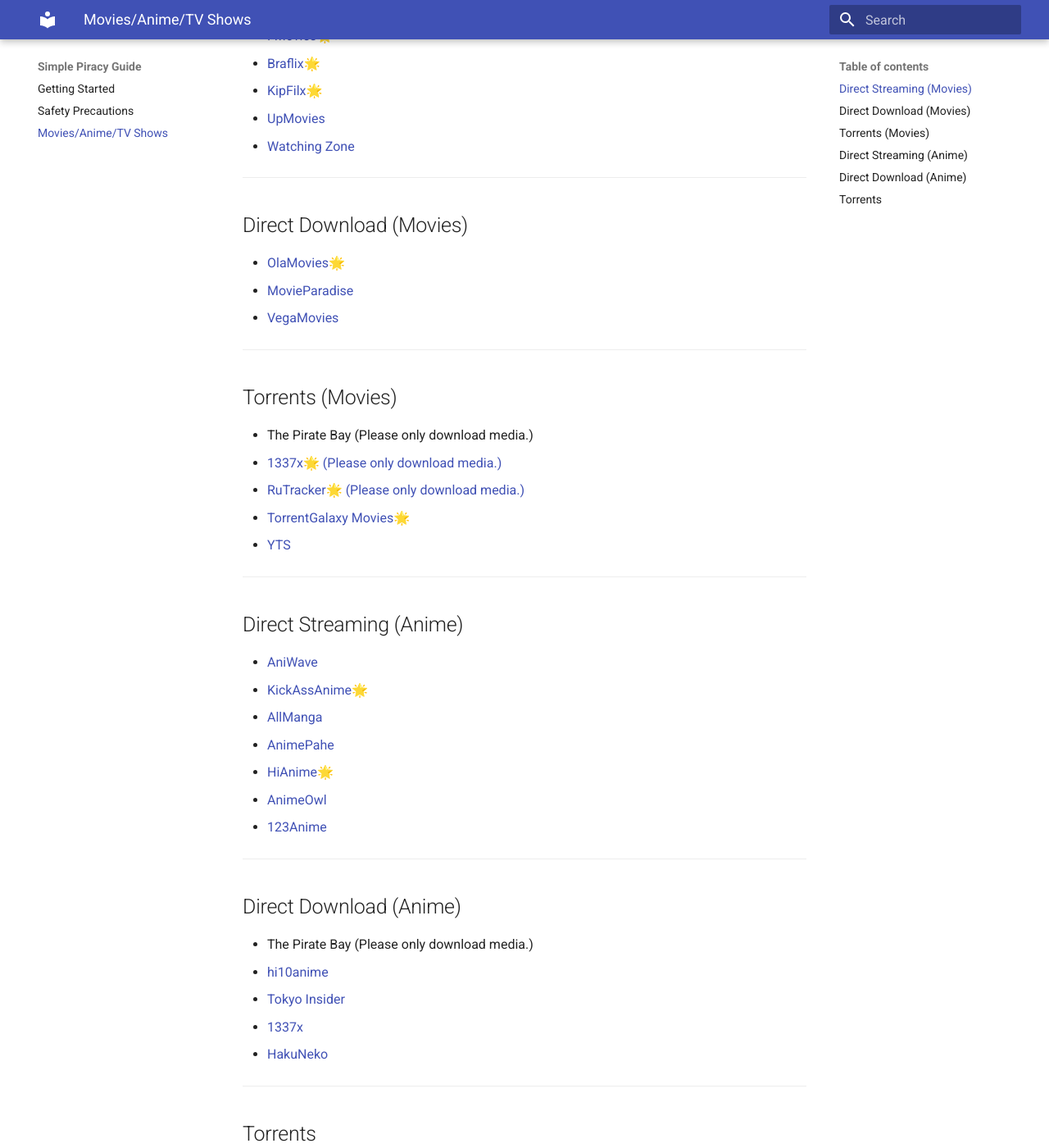
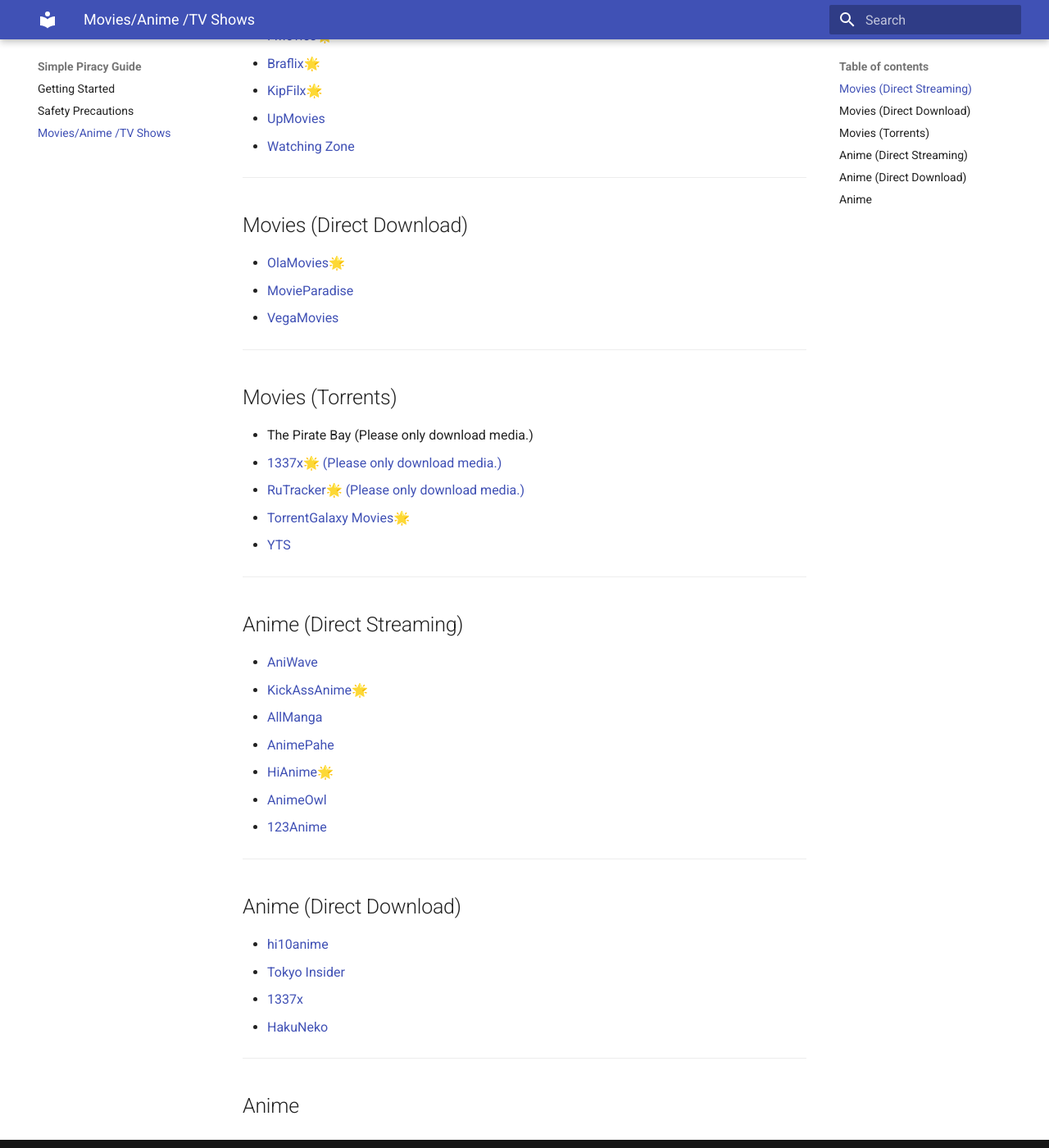
Before and after one commit to eli32-vlc/simple-piracy-guide, an MkDocs documentation site: the page built from docs/movies-anime-tv.md, in a window 1280 px wide and 1400 px high, scrolled down 291 px. Shown: the whole window at 82% size. Built offline with MkDocs 1.6.1 and Material for MkDocs 9.7.7, drawn with Linux system fonts in a browser that asks for light colours; some of the changed text lies outside the part shown.

Commit message:
Changed Stuff

```diff
--- a/docs/movies-anime-tv.md
+++ b/docs/movies-anime-tv.md
@@ -3,7 +3,7 @@
 > Use an adblocker like uBlock Orgin!!
 
 ---
-## Direct Streaming (Movies)
+## Movies (Direct Streaming)
 - [FMovies🌟](https://fmoviesz.to/)
 - [Braflix🌟](https://www.braflix.video/)
 - [KipFilx🌟](https://kipflix.vercel.app/)
@@ -11,13 +11,13 @@
 - [Watching Zone](https://www.watching.zone/)
 
 ---
-## Direct Download (Movies)
+## Movies (Direct Download)
 - [OlaMovies🌟](https://olamovies.life/)
 - [MovieParadise](https://movieparadise.org/)
 - [VegaMovies](https://vegamovies.earth/)
 
 ---
-## Torrents (Movies)
+## Movies (Torrents)
 - The Pirate Bay (Please only download media.)
 - [1337x🌟 (Please only download media.)](https://1337x.to)
 - [RuTracker🌟 (Please only download media.)](https://rutracker.org/forum/index.php?c=2)
@@ -25,7 +25,7 @@
 - [YTS](https://yts.mx/)
 
 ---
-## Direct Streaming (Anime)
+## Anime (Direct Streaming)
 - [AniWave](https://aniwave.to/)
 - [KickAssAnime🌟](https://kickassanime.mx/)
 - [AllManga](https://allmanga.to/)
@@ -35,12 +35,11 @@
 - [123Anime](https://123animes.ru/)
 
 ---
-## Direct Download (Anime)
-- The Pirate Bay (Please only download media.)
+## Anime (Direct Download)
 - [hi10anime](https://hi10anime.com/)
 - [Tokyo Insider](https://www.tokyoinsider.com/)
 - [1337x](https://1337x.to/popular-anime)
 - [HakuNeko](https://hakuneko.download/)
 
 ---
-## Torrents
+## Anime
--- a/mkdocs.yml
+++ b/mkdocs.yml
@@ -14,4 +14,4 @@
 nav:
 - Getting Started: 'index.md'
 - Safety Precautions: 'safety-precautions.md'
-- Movies/Anime/TV Shows: 'movies-anime-tv.md'
+- Movies/Anime /TV Shows: 'movies-anime-tv.md'
```
